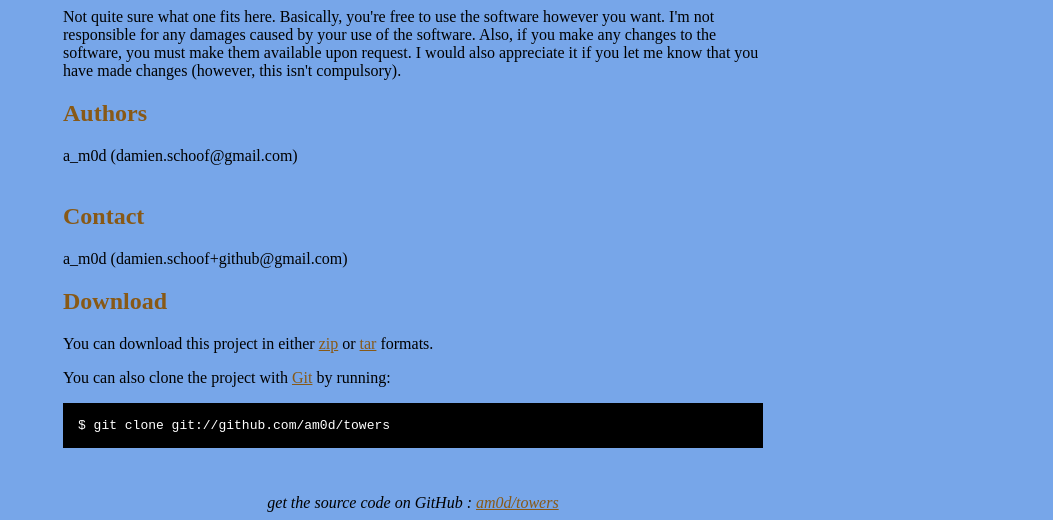
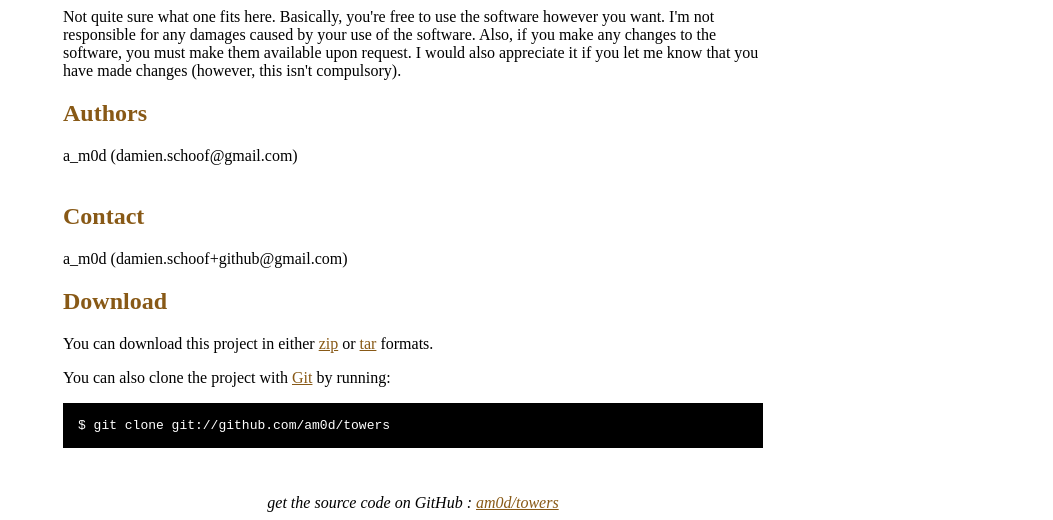
Before and after one commit to am0d/towers, a plain HTML site: page index.html in a window 1280 px wide. Shown: the part 316-836 px from the top of the page, without its empty margins (227-1280 px from the left). Drawn offline with Linux system fonts and the light colour scheme.

Commit message:
Fixed background color

```diff
--- a/index.html
+++ b/index.html
@@ -10,7 +10,7 @@
 	<style type="text/css">
 		body {
   		margin-top: 1.0em;
-  		background-color: #77a6e9;
+  		background-color: #ffffff;
 		  font-family: "Helvetica,Arial,FreeSans";
   		color: #000000;
     }
```
